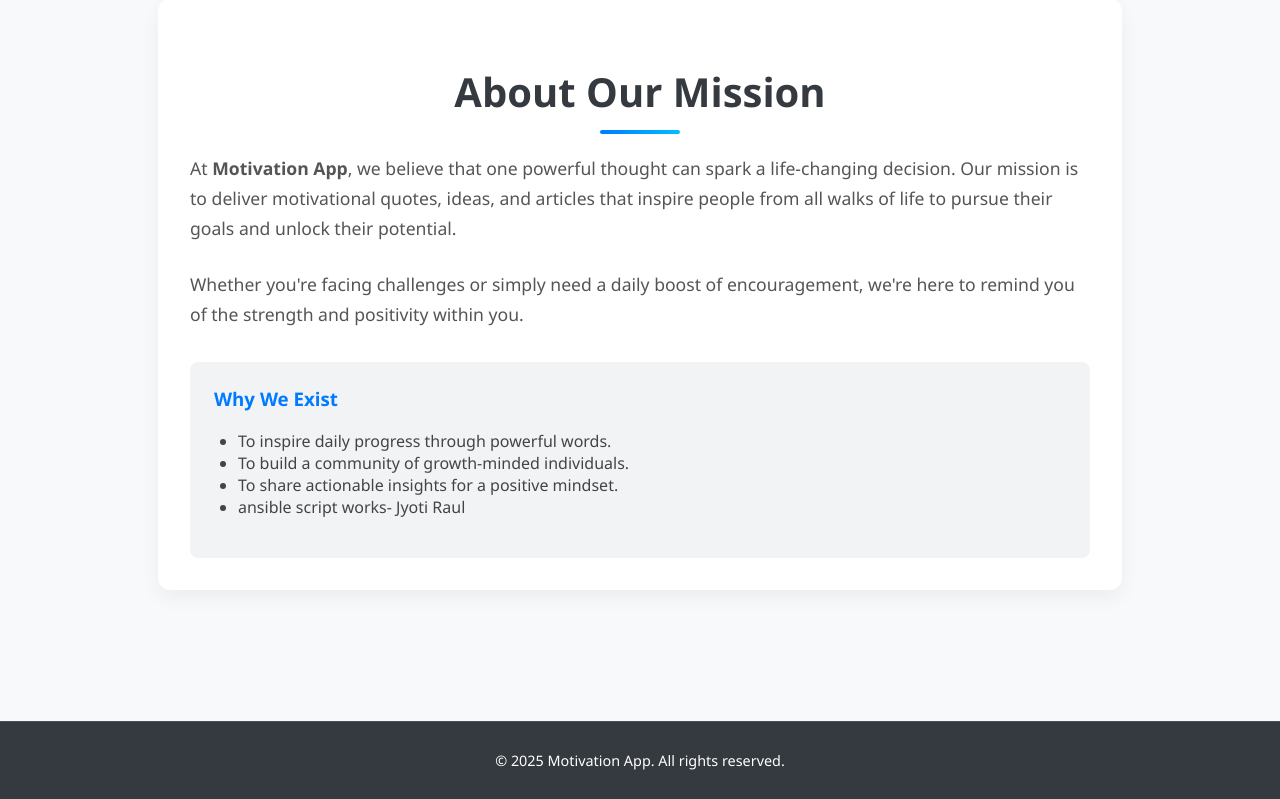
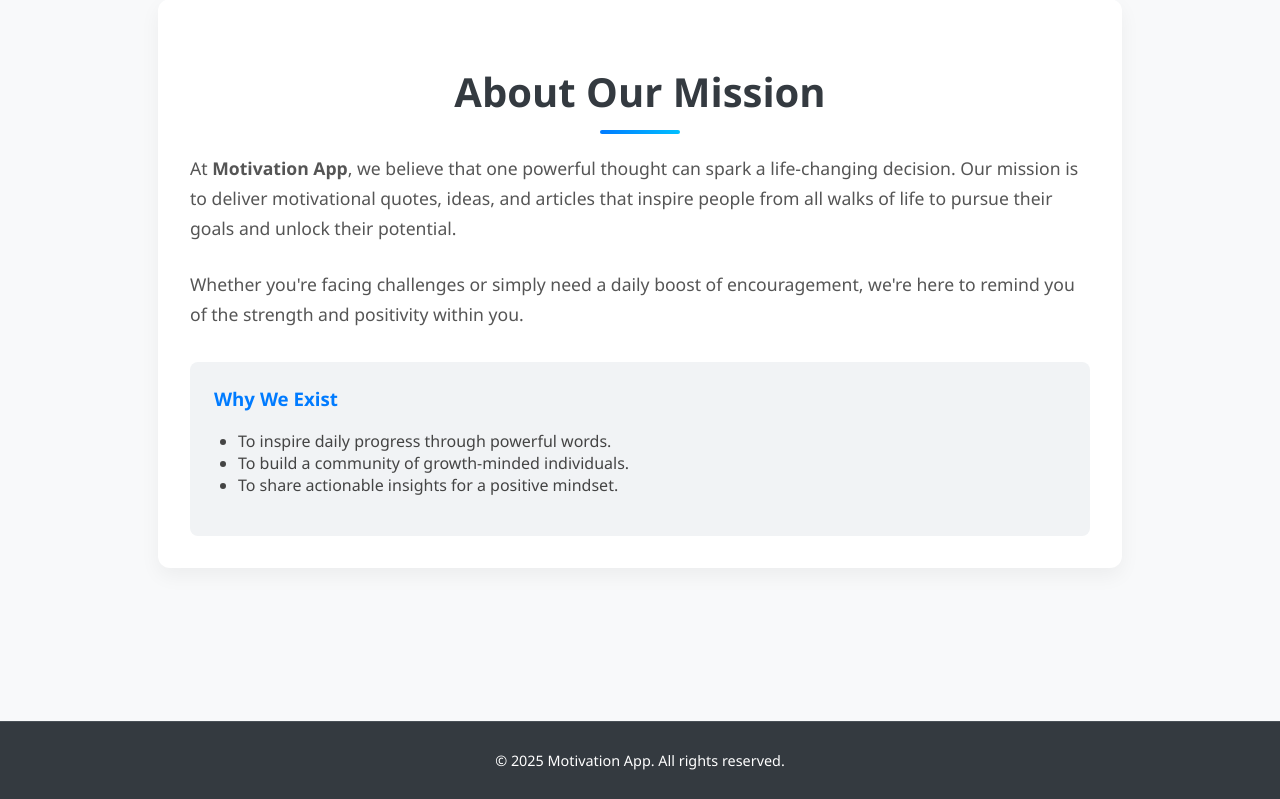
Before and after one commit to jyotiraul/Motivation-web-app, a Flask app: page /about in a window 1280 px wide. Shown: the part 81-880 px from the top of the page. Run offline with Flask 2, Linux system fonts and the light colour scheme.

Commit message:
code added

```diff
--- a/app/templates/about.html
+++ b/app/templates/about.html
@@ -24,7 +24,7 @@
             <li>To inspire daily progress through powerful words.</li>
             <li>To build a community of growth-minded individuals.</li>
             <li>To share actionable insights for a positive mindset.</li>
-            <li>ansible script works- Jyoti Raul</li>
+
         </ul>
     </div>
 </section>
```
